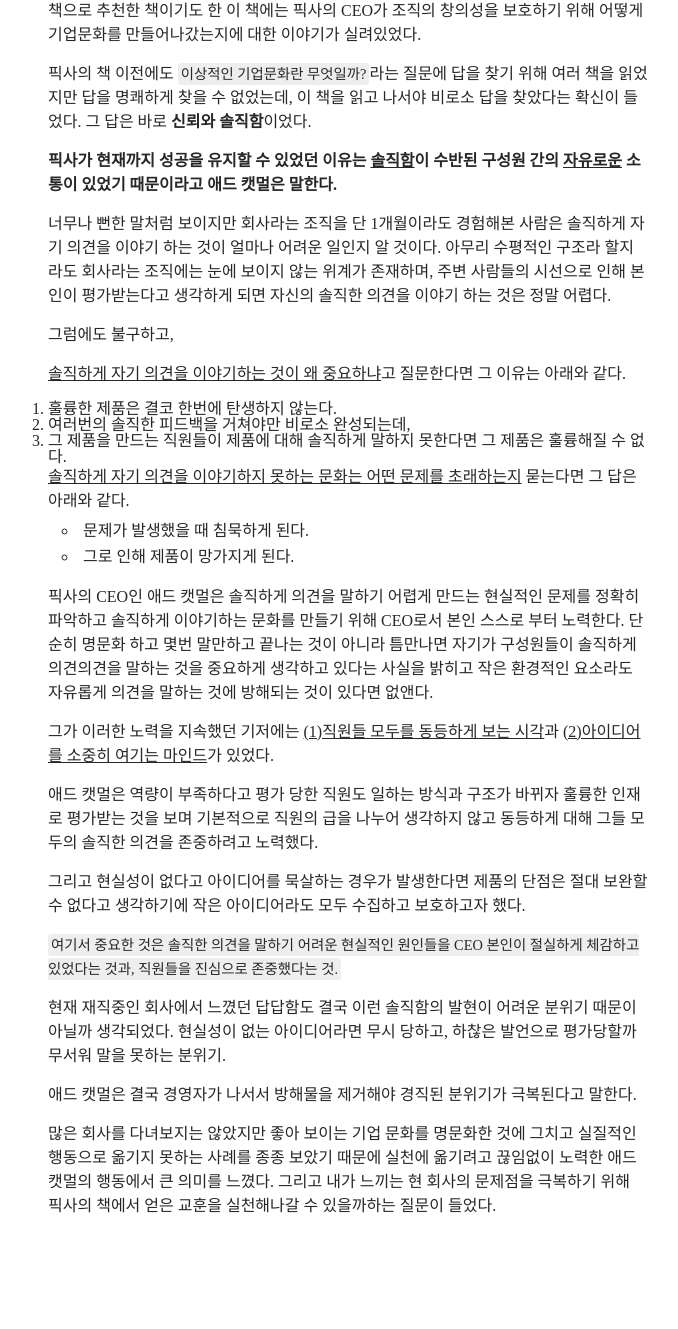
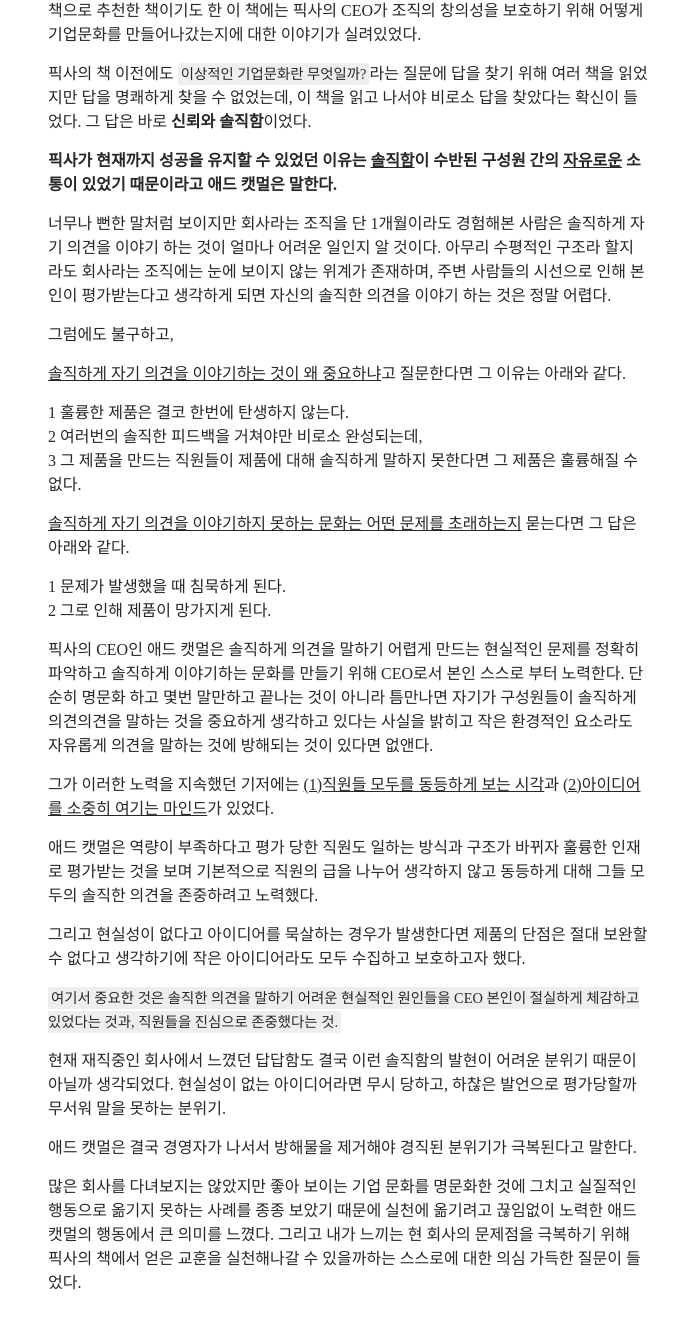
Before and after one commit to rohegg/rohegg.github.io, a Jekyll site: the page built from _posts/2017-11-12-Creativity,Inc.md, in a window 1280 px wide and 1400 px high, scrolled down 866 px. Shown: the top 1329 px of the window, without its empty margins (292-970 px from the left). Built offline with Jekyll 4.4.1, drawn with Linux system fonts in a browser that asks for light colours.

Commit message:
edit pixar post

```diff
--- a/_posts/2017-11-12-Creativity,Inc.md
+++ b/_posts/2017-11-12-Creativity,Inc.md
@@ -22,15 +22,15 @@
 
 <u>솔직하게 자기 의견을 이야기하는 것이 왜 중요하냐</u>고 질문한다면 그 이유는 아래와 같다.
 
-1. 훌륭한 제품은 결코 한번에 탄생하지 않는다.
-2. 여러번의 솔직한 피드백을 거쳐야만 비로소 완성되는데,
-3. 그 제품을 만드는 직원들이 제품에 대해 솔직하게 말하지 못한다면 그 제품은 훌륭해질 수 없다.
+1 훌륭한 제품은 결코 한번에 탄생하지 않는다. <br>
+2 여러번의 솔직한 피드백을 거쳐야만 비로소 완성되는데,<br>
+3 그 제품을 만드는 직원들이 제품에 대해 솔직하게 말하지 못한다면 그 제품은 훌륭해질 수 없다.
 
 
 <u>솔직하게 자기 의견을 이야기하지 못하는 문화는 어떤 문제를 초래하는지</u> 묻는다면 그 답은 아래와 같다.
 
-- 문제가 발생했을 때 침묵하게 된다.
-- 그로 인해 제품이 망가지게 된다.
+1 문제가 발생했을 때 침묵하게 된다. <br>
+2 그로 인해 제품이 망가지게 된다.
 
 픽사의 CEO인 애드 캣멀은 솔직하게 의견을 말하기 어렵게 만드는 현실적인 문제를 정확히 파악하고 솔직하게 이야기하는 문화를 만들기 위해 CEO로서  본인 스스로 부터 노력한다. 단순히 명문화 하고 몇번 말만하고 끝나는 것이 아니라 틈만나면  자기가 구성원들이 솔직하게 의견의견을 말하는 것을 중요하게 생각하고 있다는 사실을 밝히고 작은 환경적인 요소라도 자유롭게 의견을 말하는 것에 방해되는 것이 있다면 없앤다.
 
@@ -47,4 +47,4 @@
 
 애드 캣멀은 결국 경영자가 나서서 방해물을 제거해야 경직된 분위기가 극복된다고 말한다.
 
-많은 회사를 다녀보지는 않았지만 좋아 보이는 기업 문화를 명문화한 것에 그치고 실질적인 행동으로 옮기지 못하는 사례를 종종 보았기 때문에 실천에 옮기려고 끊임없이 노력한 애드 캣멀의 행동에서 큰 의미를 느꼈다. 그리고 내가 느끼는 현 회사의 문제점을 극복하기 위해 픽사의 책에서 얻은 교훈을 실천해나갈 수 있을까하는 질문이 들었다.
+많은 회사를 다녀보지는 않았지만 좋아 보이는 기업 문화를 명문화한 것에 그치고 실질적인 행동으로 옮기지 못하는 사례를 종종 보았기 때문에 실천에 옮기려고 끊임없이 노력한 애드 캣멀의 행동에서 큰 의미를 느꼈다. 그리고 내가 느끼는 현 회사의 문제점을 극복하기 위해 픽사의 책에서 얻은 교훈을 실천해나갈 수 있을까하는 스스로에 대한 의심 가득한 질문이 들었다.
```
